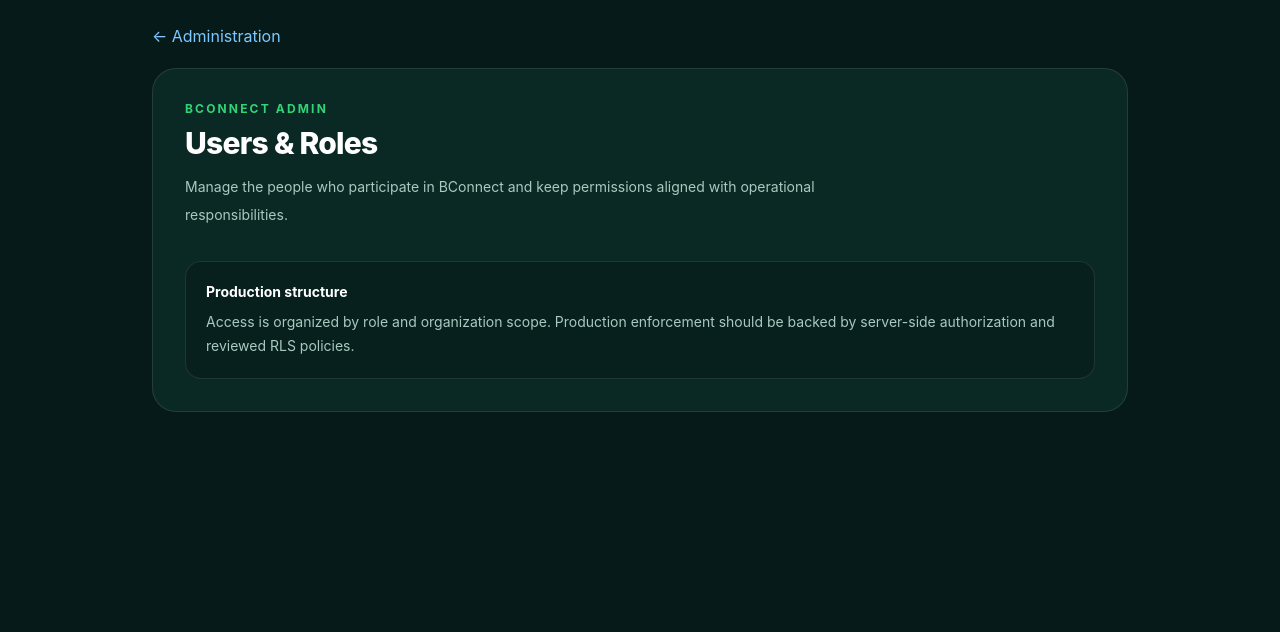
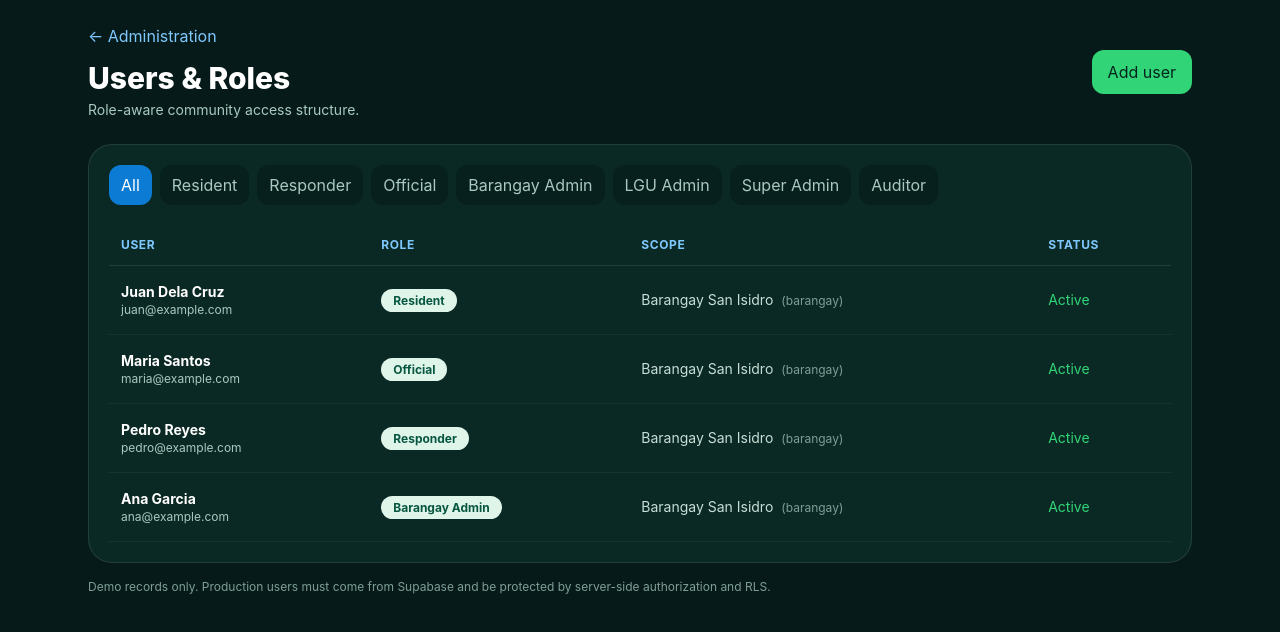
Before and after one commit to a3bcruz-jpg/BConnect, a Next.js app: page /admin/users in a window 1280 px wide. Shown: the top 632 px of the page. Built offline with nearby package versions, Linux system fonts and the light colour scheme.

Commit message:
feat: build admin users and roles workspace

```diff
--- a/src/app/admin/users/page.tsx
+++ b/src/app/admin/users/page.tsx
@@ -1,19 +1,40 @@
+'use client';
+
 import Link from 'next/link';
+import { useMemo, useState } from 'react';
+import { BCONNECT_ROLES, ROLE_LABELS, ROLE_SCOPE, type BConnectRole } from '@/lib/access/roles';
 
-export default function AdminModulePage() {
+const sampleUsers = [
+  { name: 'Juan Dela Cruz', email: 'juan@example.com', role: 'resident' as BConnectRole, scope: 'Barangay San Isidro', status: 'Active' },
+  { name: 'Maria Santos', email: 'maria@example.com', role: 'official' as BConnectRole, scope: 'Barangay San Isidro', status: 'Active' },
+  { name: 'Pedro Reyes', email: 'pedro@example.com', role: 'responder' as BConnectRole, scope: 'Barangay San Isidro', status: 'Active' },
+  { name: 'Ana Garcia', email: 'ana@example.com', role: 'barangay_admin' as BConnectRole, scope: 'Barangay San Isidro', status: 'Active' },
+];
+
+export default function UsersPage() {
+  const [role, setRole] = useState<'all' | BConnectRole>('all');
+  const filtered = useMemo(() => role === 'all' ? sampleUsers : sampleUsers.filter((user) => user.role === role), [role]);
+
   return (
     <main className="min-h-screen bg-[#061b19] text-white bc-page-enter">
-      <div className="mx-auto max-w-5xl px-4 py-6 sm:px-6">
-        <Link href="/admin" className="text-sm font-bold text-[#7ec8ff]">← Administration</Link>
-        <section className="mt-5 rounded-3xl border border-white/10 bg-[#0b2924] p-6 sm:p-8">
-          <p className="text-xs font-bold uppercase tracking-[0.18em] text-[#31d477]">BConnect Admin</p>
-          <h1 className="mt-2 text-3xl font-extrabold tracking-tight">Users & Roles</h1>
-          <p className="mt-3 max-w-2xl text-sm leading-7 text-[#a9c9c0]">Manage the people who participate in BConnect and keep permissions aligned with operational responsibilities.</p>
-          <div className="mt-8 rounded-2xl border border-white/10 bg-[#071f1d] p-5">
-            <p className="text-sm font-bold">Production structure</p>
-            <p className="mt-2 text-sm leading-6 text-[#a9c9c0]">Access is organized by role and organization scope. Production enforcement should be backed by server-side authorization and reviewed RLS policies.</p>
+      <div className="mx-auto max-w-6xl px-4 py-6 sm:px-6">
+        <div className="flex flex-wrap items-center justify-between gap-4">
+          <div><Link href="/admin" className="text-sm font-bold text-[#7ec8ff]">← Administration</Link><h1 className="mt-3 text-3xl font-extrabold">Users & Roles</h1><p className="mt-1 text-sm text-[#a9c9c0]">Role-aware community access structure.</p></div>
+          <button className="rounded-xl bg-[#31d477] px-4 py-2.5 text-sm font-extrabold text-[#04251c]">Add user</button>
+        </div>
+        <section className="mt-6 rounded-3xl border border-white/10 bg-[#0b2924] p-5">
+          <div className="flex flex-wrap gap-2">
+            <button onClick={() => setRole('all')} className={`rounded-xl px-3 py-2 text-xs font-bold ${role === 'all' ? 'bg-[#0b7bd4] text-white' : 'bg-[#071f1d] text-[#a9c9c0]'}`}>All</button>
+            {BCONNECT_ROLES.map((item) => <button key={item} onClick={() => setRole(item)} className={`rounded-xl px-3 py-2 text-xs font-bold ${role === item ? 'bg-[#0b7bd4] text-white' : 'bg-[#071f1d] text-[#a9c9c0]'}`}>{ROLE_LABELS[item]}</button>)}
+          </div>
+          <div className="mt-5 overflow-x-auto">
+            <table className="w-full min-w-[720px] text-left text-sm">
+              <thead><tr className="border-b border-white/10 text-xs uppercase tracking-wider text-[#7ec8ff]"><th className="px-3 py-3">User</th><th className="px-3 py-3">Role</th><th className="px-3 py-3">Scope</th><th className="px-3 py-3">Status</th></tr></thead>
+              <tbody>{filtered.map((user) => <tr key={user.email} className="border-b border-white/5"><td className="px-3 py-4"><p className="font-bold">{user.name}</p><p className="text-xs text-[#a9c9c0]">{user.email}</p></td><td className="px-3 py-4"><span className="rounded-full bg-[#dff5ea] px-3 py-1 text-xs font-bold text-[#07563f]">{ROLE_LABELS[user.role]}</span></td><td className="px-3 py-4 text-[#c7ded7]">{user.scope}<span className="ml-2 text-xs text-[#7f9d96]">({ROLE_SCOPE[user.role]})</span></td><td className="px-3 py-4 text-[#31d477]">{user.status}</td></tr>)}</tbody>
+            </table>
           </div>
         </section>
+        <p className="mt-4 text-xs text-[#7f9d96]">Demo records only. Production users must come from Supabase and be protected by server-side authorization and RLS.</p>
       </div>
     </main>
   );
```
